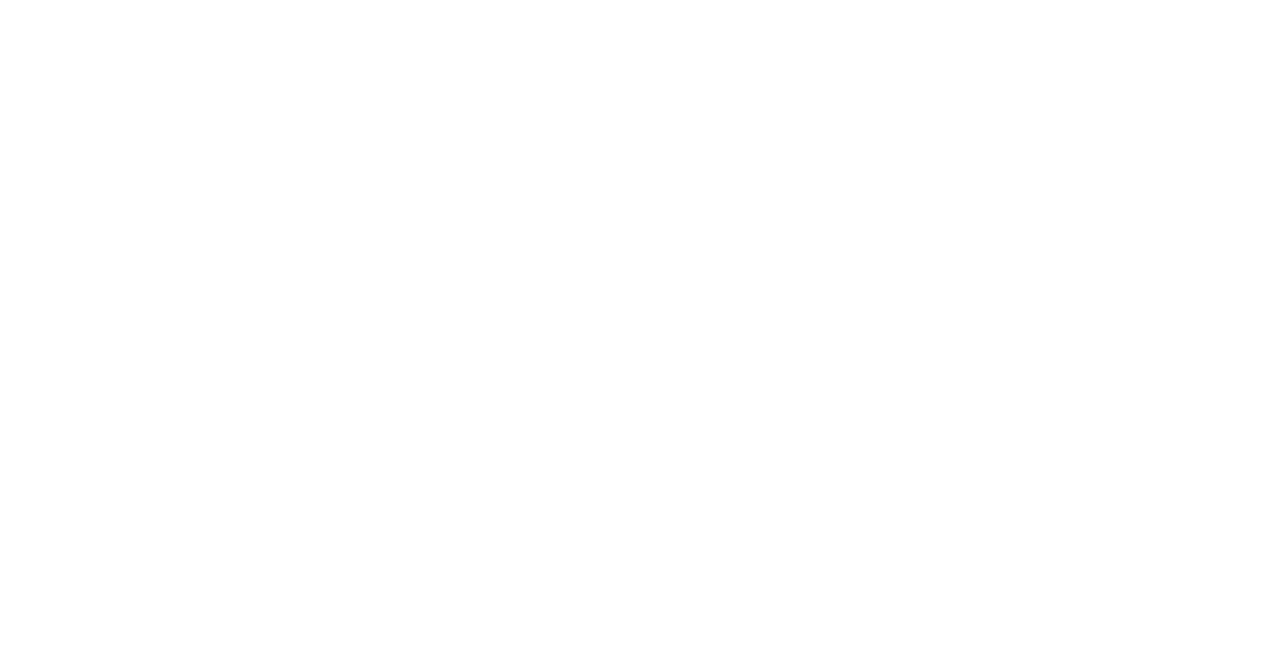
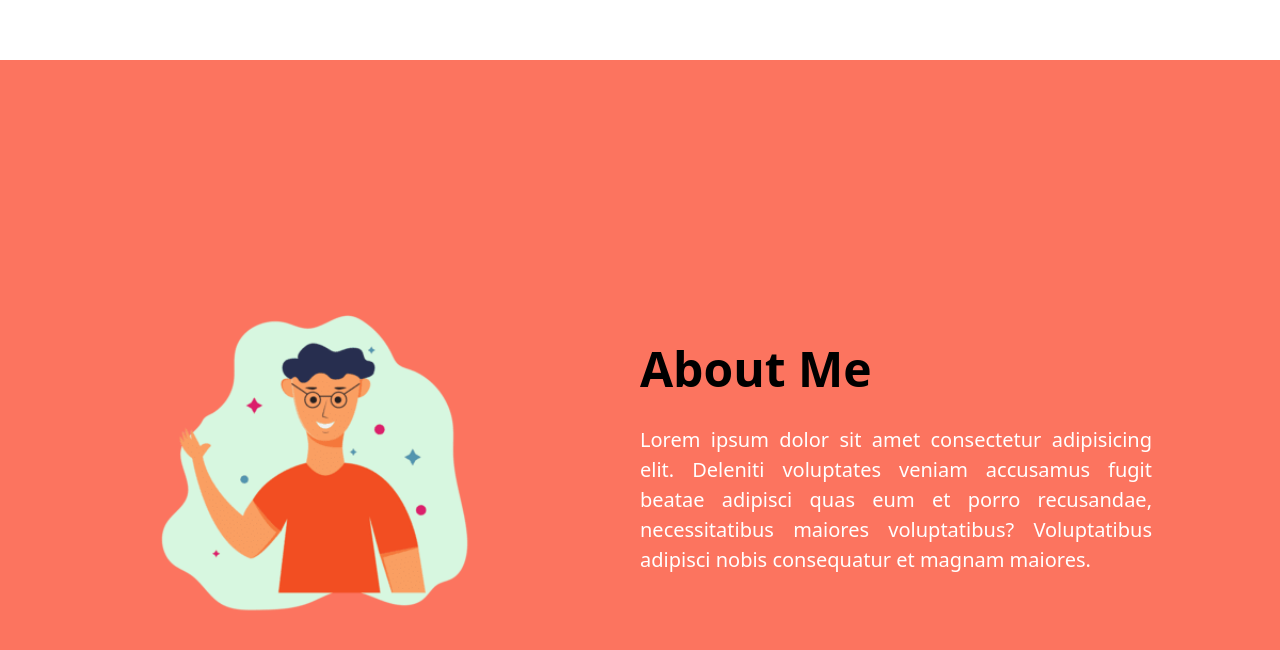
Before and after one commit to praveenr1408/Simple-Portfolio-Design-using-React-and-Tailwindcss, a React (Vite) app: page / in a window 1280 px wide. Shown: the part 740-1390 px from the top of the page. Before the commit the page ends 800 px from the top, so only its background shows below. Built offline with nearby package versions, Linux system fonts and the light colour scheme.

Commit message:
About Me Completed

```diff
--- a/src/App.jsx
+++ b/src/App.jsx
@@ -4,12 +4,14 @@
 import './App.css'
 import Header from './components/Header'
 import Hero from './components/Hero'
+import AboutMe from './components/AboutMe'
 
 function App() {
   return (
     <>
       <Header />
       <Hero />
+      <AboutMe />
     </>
   )
 }
--- /dev/null
+++ b/src/components/AboutMe.jsx
@@ -0,0 +1,21 @@
+import React from 'react'
+import HeroImage from '../assets/about-me.png'
+
+function AboutMe() {
+  return (
+    <section className='flex flex-col md:flex-row items-center justify-center bg-[#FC745F] h-[100vh] md:gap-0 gap-6'>
+
+        <section className='flex justify-center w-1/2'>
+            <img className='w-[80%] md:w-[60%] rounded-2xl' src={HeroImage} />
+        </section>
+
+        <section className='flex flex-col gap-8 justify-center w-1/2'>
+            <h1 className='text-4xl md:text-5xl font-bold text-center md:text-start'>About Me</h1>
+            <p className='md:w-[80%] text-white text-center md:text-[20px] md:text-justify'>Lorem ipsum dolor sit amet consectetur adipisicing elit. Deleniti voluptates veniam accusamus fugit beatae adipisci quas eum et porro recusandae, necessitatibus maiores voluptatibus? Voluptatibus adipisci nobis consequatur et magnam maiores.</p>
+        </section>
+
+    </section>
+  )
+}
+
+export default AboutMe
```
Also changed, not shown: src/assets/about-me.png (added).
